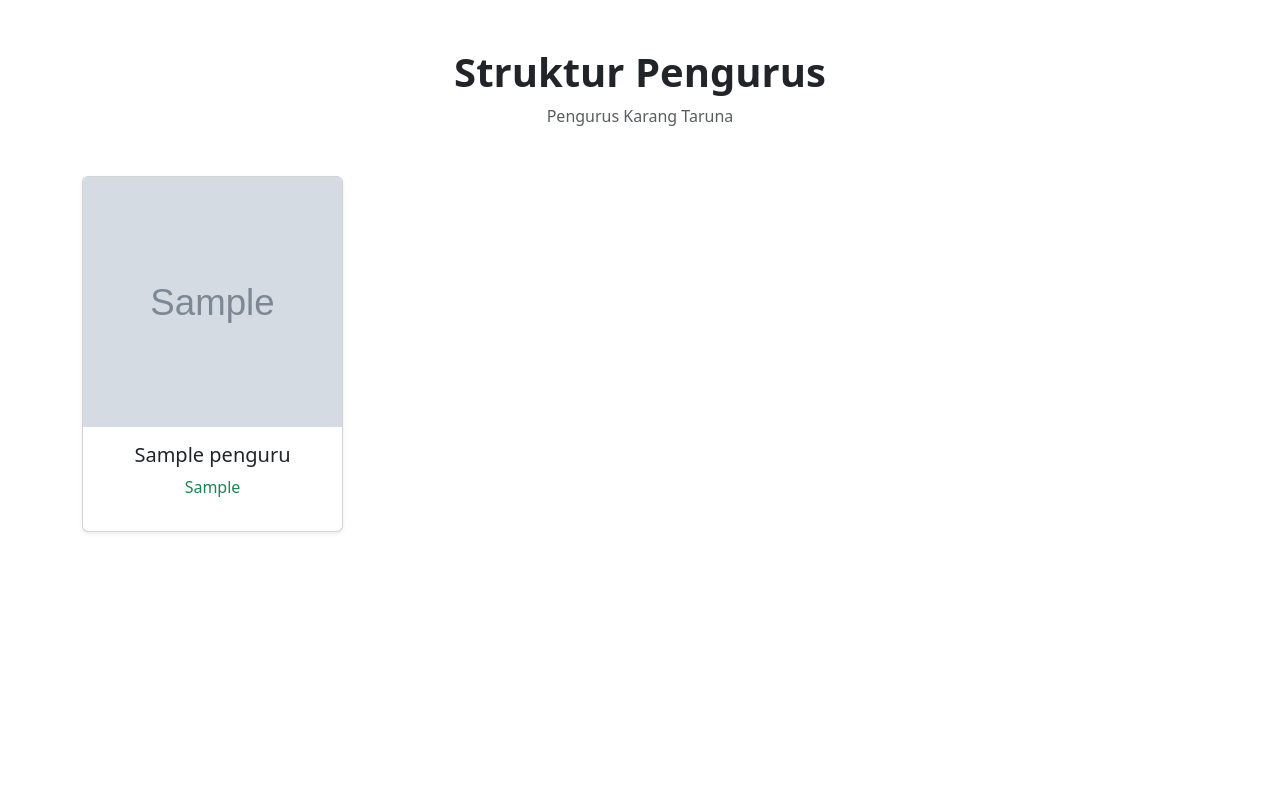
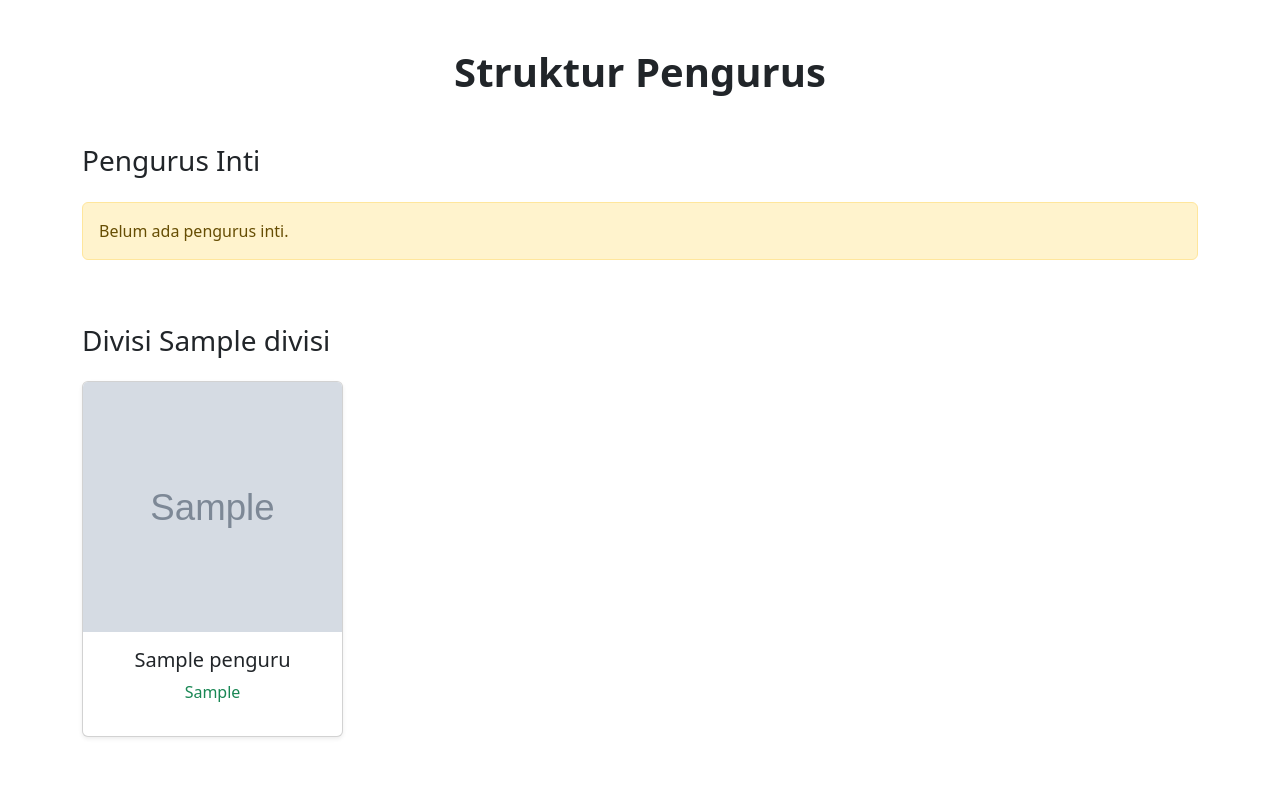
Before and after one commit to lendrailham-7/Website_Karta_14, a Django app: page /pengurus/ in a window 1280 px wide. Shown: the part 56-841 px from the top of the page. Before the commit the page ends 589 px from the top, so only its background shows below. Run offline with Django 5.2, Linux system fonts and the light colour scheme; tables that the repository leaves empty hold one stand-in row (values such as "Sample post"); grey boxes marked "Sample" are stand-in pictures.

Commit message:
Buat divisi dan pengurus

```diff
--- a/pengurus/models.py
+++ b/pengurus/models.py
@@ -1,4 +1,15 @@
 from django.db import models
+
+
+class Divisi(models.Model):
+
+    nama = models.CharField(max_length=100)
+
+    urutan = models.PositiveIntegerField(default=0)
+
+    def __str__(self):
+        return self.nama
+
 
 class Pengurus(models.Model):
 
@@ -6,8 +17,20 @@ class Pengurus(models.Model):
 
     jabatan = models.CharField(max_length=100)
 
+    divisi = models.ForeignKey(
+        Divisi,
+        on_delete=models.SET_NULL,
+        blank=True,
+        null=True
+    )
+
     foto = models.ImageField(
         upload_to='pengurus/',
+        blank=True,
+        null=True
+    )
+
+    deskripsi = models.TextField(
         blank=True,
         null=True
     )
@@ -17,5 +40,4 @@ class Pengurus(models.Model):
     )
 
     def __str__(self):
-
-        return f"{self.nama} - {self.jabatan}"
+        return self.nama
--- a/pengurus/templates/pengurus/daftar_pengurus.html
+++ b/pengurus/templates/pengurus/daftar_pengurus.html
@@ -16,69 +16,68 @@ Pengurus
 
         </h1>
 
-        <p class="text-muted">
-
-            Pengurus Karang Taruna
-
-        </p>
-
     </div>
 
-    <div class="row g-4">
+    <h3 class="mb-4">
 
-        {% for item in pengurus %}
+        Pengurus Inti
 
-        <div class="col-md-3">
+    </h3>
 
-            <div class="card text-center shadow-sm h-100">
+    <div class="row g-4 mb-5">
 
-                {% if item.foto %}
+        {% for item in pengurus_inti %}
 
-                <img src="{{ item.foto.url }}"
-                     class="card-img-top"
-                     style="
-                        height:250px;
-                        object-fit:cover;
-                     ">
+            {% include 'pengurus/card_pengurus.html' %}
 
-                {% endif %}
+        {% empty %}
 
-                <div class="card-body">
+            <div class="col-12">
 
-                    <h5>
+                <div class="alert alert-warning">
 
-                        {{ item.nama }}
-
-                    </h5>
-
-                    <p class="text-success">
-
-                        {{ item.jabatan }}
-
-                    </p>
+                    Belum ada pengurus inti.
 
                 </div>
 
             </div>
 
-        </div>
-
-        {% empty %}
-
-        <div class="col-12">
-
-            <div class="alert alert-warning text-center">
-
-                Data pengurus belum tersedia.
-
-            </div>
-
-        </div>
-
         {% endfor %}
 
     </div>
 
+    {% for div in divisi %}
+
+        <h3 class="mb-4">
+
+            Divisi {{ div.nama }}
+
+        </h3>
+
+        <div class="row g-4 mb-5">
+
+            {% for item in div.pengurus_set.all %}
+
+                {% include 'pengurus/card_pengurus.html' %}
+
+            {% empty %}
+
+                <div class="col-12">
+
+                    <div class="alert alert-warning">
+
+                        Belum ada anggota divisi.
+
+                    </div>
+
+                </div>
+
+            {% endfor %}
+
+        </div>
+
+    {% endfor %}
+
 </div>
 
 {% endblock %}
--- a/pengurus/views.py
+++ b/pengurus/views.py
@@ -1,10 +1,19 @@
 from django.shortcuts import render
 
-from .models import Pengurus
+from .models import Pengurus, Divisi
+
 
 def daftar_pengurus(request):
 
-    pengurus = Pengurus.objects.order_by(
+    pengurus_inti = Pengurus.objects.filter(
+        divisi__isnull=True
+    ).order_by(
+        'urutan'
+    )
+
+    divisi = Divisi.objects.prefetch_related(
+        'pengurus_set'
+    ).order_by(
         'urutan'
     )
 
@@ -15,7 +24,8 @@ def daftar_pengurus(request):
         'pengurus/daftar_pengurus.html',
 
         {
-            'pengurus': pengurus
+            'pengurus_inti': pengurus_inti,
+            'divisi': divisi
         }
 
     )
```
Also changed, not shown: pengurus/admin.py (+25 -1 lines), pengurus/templates/pengurus/card_pengurus.html (added, +98 -0 lines), pengurus/migrations/0002_divisi_pengurus_deskripsi_pengurus_divisi.py (added).
